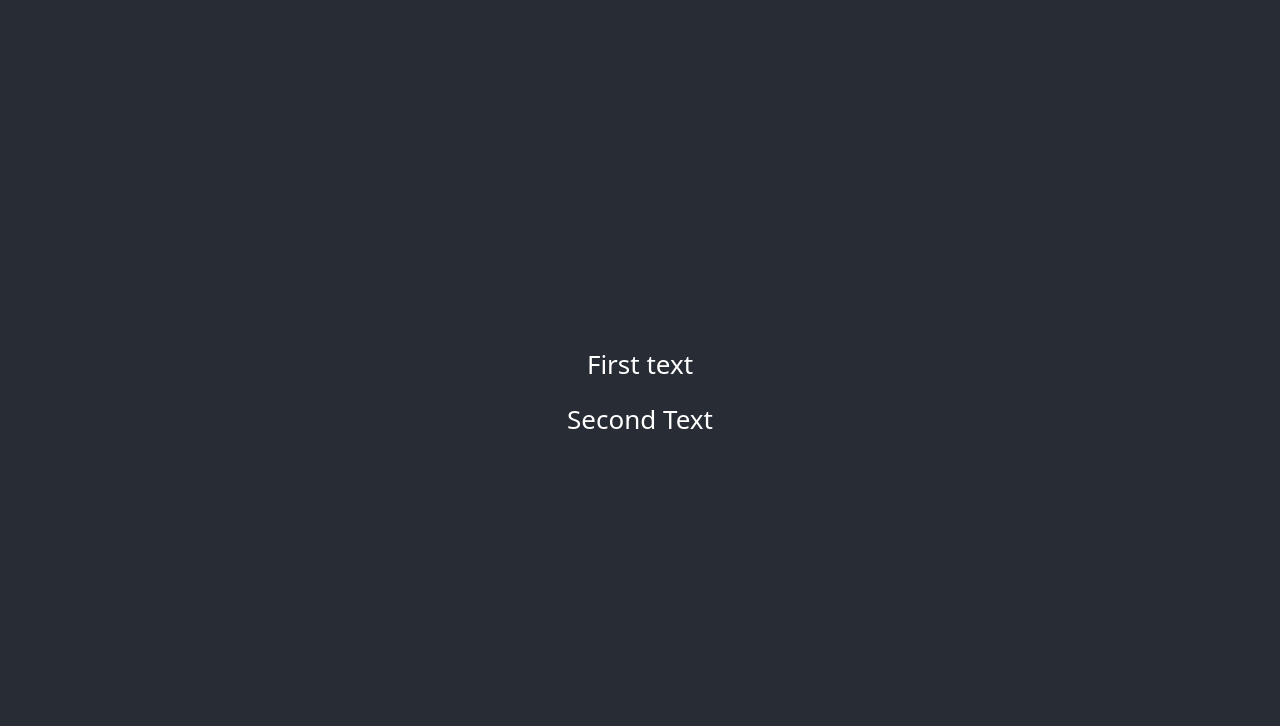
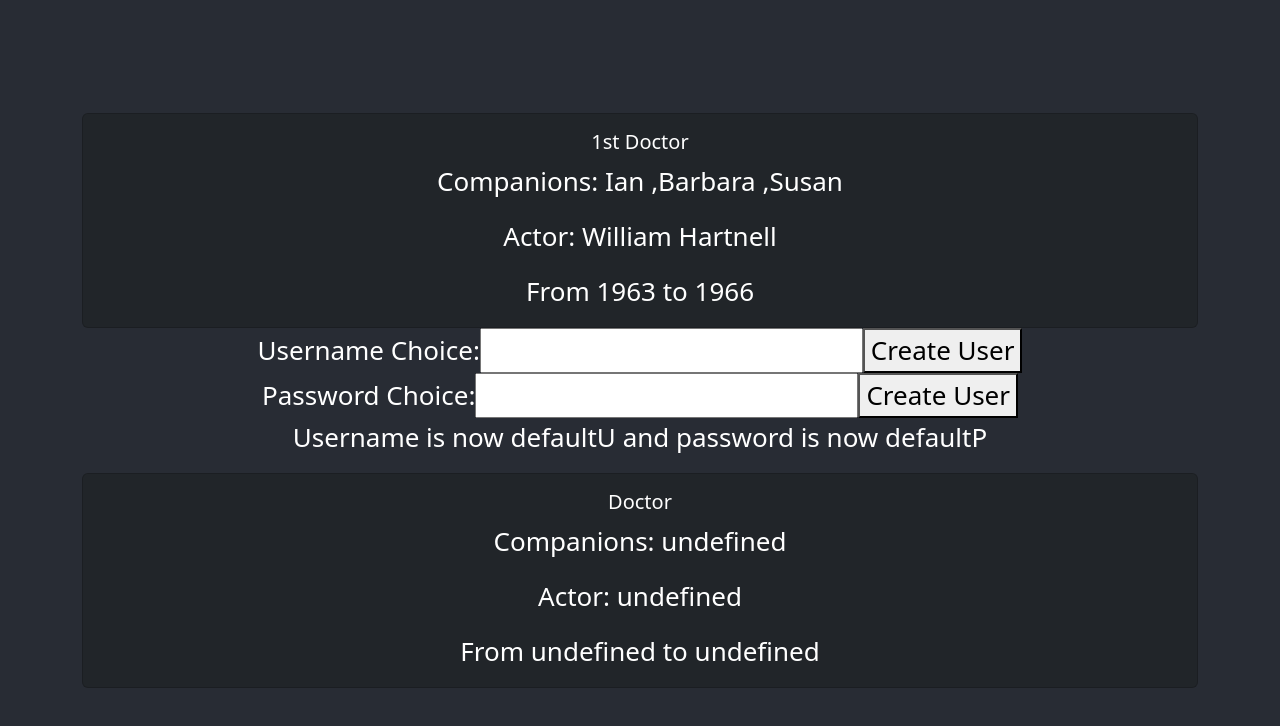
Before and after one commit to filmboyNationwide/hobbyprojectfrontend, a React (Create React App) app in the folder hobbyproject/: page / in a window 1280 px wide. Shown: the top 726 px of the page. Built offline with nearby package versions, Linux system fonts and the light colour scheme.

Commit message:
Hobby Project Front End end of day

```diff
--- a/hobbyproject/src/App.js
+++ b/hobbyproject/src/App.js
@@ -6,6 +6,8 @@ import {
   BrowserRouter as Router, Link, Routes, Route,
 } from 'react-router-dom';
 import './App.css';
+import Form from './Components/Form'
+import DoctorDisplay from './Components/DoctorDisplay'
 
 function App() {
   return (
@@ -14,8 +16,11 @@ function App() {
         <Router>
           <Container>
             <Col>
-            <p>First text</p>
-            <p>Second Text</p>
+            <DoctorDisplay number="1st" companions={["Ian ","Barbara ","Susan "]}name="William Hartnell" startYear={1963} endYear={1966}/>
+            <Row>
+            <Form />
+            </Row>
+            <DoctorDisplay/>
             </Col>
           </Container>
         </Router>
--- /dev/null
+++ b/hobbyproject/src/Components/DoctorDisplay.jsx
@@ -0,0 +1,34 @@
+import PropTypes from 'prop-types';
+import { Card } from 'react-bootstrap';
+
+function Doctor({
+  number,name,companions,startYear,endYear
+}) {
+  return (
+    <Card bg="dark">
+      {/* <Card.Img variant="top" src={image} alt={`${number} Doctor`}/> */}
+      <Card.Body>
+        <Card.Title>{number} Doctor</Card.Title>
+        <Card.Text>
+          {`Companions: ${companions}`}
+        </Card.Text>
+        <Card.Text>
+          {`Actor: ${name}`}
+        </Card.Text>
+        <Card.Text>
+          {`From ${startYear} to ${endYear}`}
+        </Card.Text>
+      </Card.Body>
+    </Card>
+  );
+}
+
+export default Doctor;
+
+Doctor.propTypes = {
+  number: PropTypes.string.isRequired,
+  name: PropTypes.string.isRequired,
+  companions: PropTypes.array.isRequired,
+  startYear: PropTypes.number.isRequired,
+  endYear: PropTypes.number,
+};
--- /dev/null
+++ b/hobbyproject/src/Components/Form.jsx
@@ -0,0 +1,33 @@
+import { useState } from 'react';
+
+const Form = () => {
+    const [username, setUsername] = useState("defaultU");
+    const [password, setPassword] = useState("defaultP");
+
+    const handleChangeU = (event) => {
+        setUsername(event.target.value);
+        console.log(event);
+    }
+
+    const handleChangeP = (event) => {
+        setPassword(event.target.value);
+        console.log(event);
+    }
+
+    return (
+        <>
+            <form>
+                <label htmlFor="username">Username Choice:</label>
+                <input type="text" id="username" onChange={handleChangeU} ></input>
+                <button onClick={setUsername}>Create User</button>
+                <br></br>
+                <label htmlFor="password">Password Choice:</label>
+                <input type="text" id="password" onChange={handleChangeP}></input>
+                <button onClick={setPassword}>Create User</button>
+            </form>
+            <p> Username is now {username} and password is now {password}</p>
+        </>
+    )
+}
+
+export default Form;
```
Also changed, not shown: hobbyproject/src/Components/DoctorDetails.jsx (added, +28 -0 lines).
